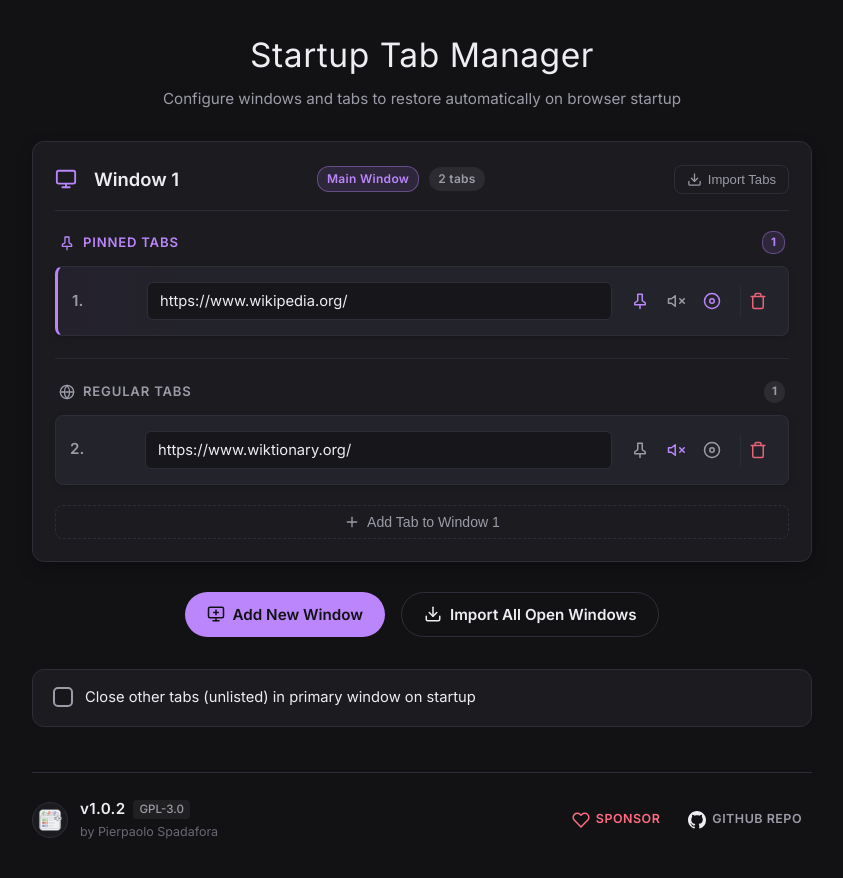
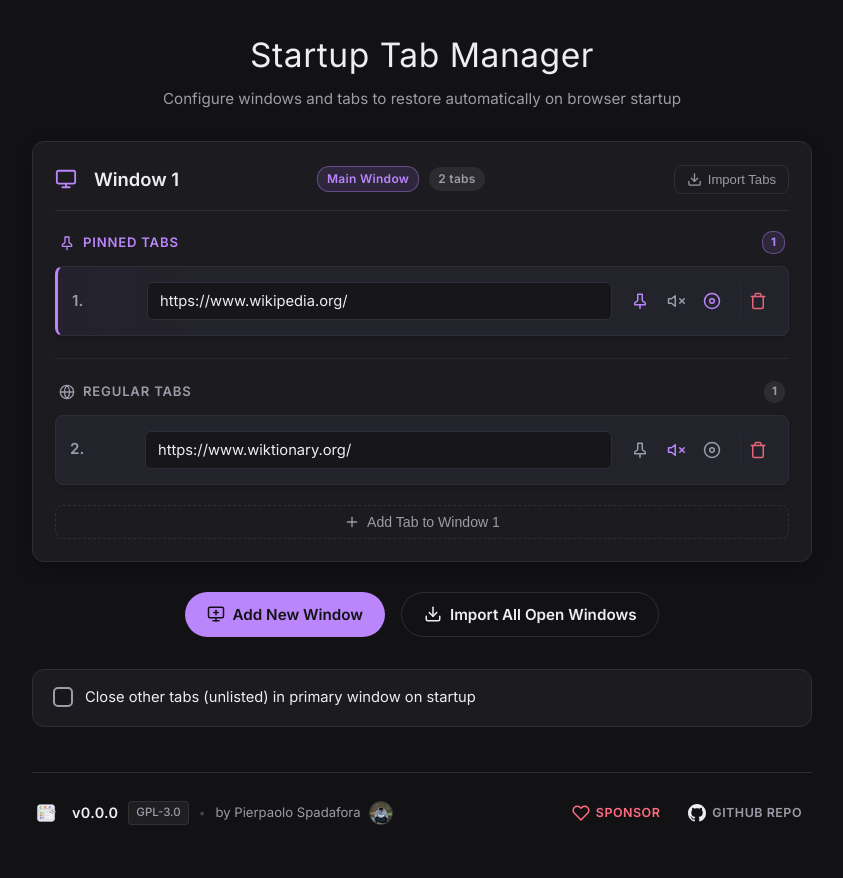
Before and after one commit to pierspad/startup-tab-manager, a browser extension: page options.html in a window 1280 px wide. Shown: the whole page, without its empty margins (218-1061 px from the left). Drawn offline with Linux system fonts and the light colour scheme.

Commit message:
feat: add author avatar, mozilla addon link, and single-line footer layout

```diff
--- a/options.css
+++ b/options.css
@@ -641,45 +641,96 @@ p.subtitle {
     gap: 12px;
 }
 
-.footer-avatar {
-    width: 36px;
-    height: 36px;
-    border-radius: 50%;
-    border: 1px solid var(--card-border);
-    background: var(--card-bg);
+.footer-addon-link {
+    display: flex;
+    align-items: center;
+    text-decoration: none;
+    transition: transform 0.15s ease;
 }
 
-.footer-info {
-    display: flex;
-    flex-direction: column;
-    gap: 2px;
+.footer-addon-link:hover {
+    transform: scale(1.08);
 }
 
-.footer-title-row {
+.footer-addon-icon {
+    width: 28px;
+    height: 28px;
+    border-radius: 6px;
+    display: block;
+}
+
+.footer-line {
     display: flex;
     align-items: center;
-    gap: 8px;
+    gap: 10px;
+    font-size: 0.85rem;
+    flex-wrap: wrap;
 }
 
 .footer-version {
-    font-size: 0.95rem;
+    font-size: 0.9rem;
     font-weight: 600;
     color: var(--text-primary);
     letter-spacing: 0.3px;
+    text-decoration: none;
+    transition: color 0.15s ease;
+}
+
+.footer-version:hover {
+    color: var(--accent);
 }
 
 .footer-badge {
     font-size: 0.72rem;
     color: var(--text-secondary);
     background: rgba(255, 255, 255, 0.06);
-    padding: 1px 6px;
+    padding: 2px 7px;
     border-radius: 4px;
     font-weight: 500;
+    text-decoration: none;
+    border: 1px solid rgba(255, 255, 255, 0.08);
+    transition: all 0.15s ease;
 }
 
-.footer-author {
-    font-size: 0.78rem;
+.footer-badge:hover {
+    color: var(--accent);
+    border-color: rgba(255, 255, 255, 0.2);
+    background: rgba(255, 255, 255, 0.1);
+}
+
+.footer-separator {
     color: var(--text-muted);
+    opacity: 0.6;
+    font-size: 0.75rem;
+}
+
+.footer-author-link {
+    display: inline-flex;
+    align-items: center;
+    gap: 8px;
+    text-decoration: none;
+    color: var(--text-secondary);
+    font-size: 0.82rem;
+    transition: color 0.15s ease;
+}
+
+.footer-author-link:hover {
+    color: var(--text-primary);
+}
+
+.footer-propic {
+    width: 24px;
+    height: 24px;
+    border-radius: 50%;
+    border: 1px solid rgba(255, 255, 255, 0.18);
+    object-fit: cover;
+    display: block;
+    transition: transform 0.15s ease, border-color 0.15s ease;
+}
+
+.footer-author-link:hover .footer-propic {
+    transform: scale(1.1);
+    border-color: var(--accent);
 }
 
 .footer-right {
--- a/options.html
+++ b/options.html
@@ -54,13 +54,17 @@
 
         <footer class="app-footer">
             <div class="footer-left">
-                <img src="icons/icon-48.png" alt="Startup Tab Manager Logo" class="footer-avatar">
-                <div class="footer-info">
-                    <div class="footer-title-row">
-                        <span class="footer-version">v1.0.2</span>
-                        <span class="footer-badge">GPL-3.0</span>
-                    </div>
-                    <div class="footer-author">by Pierpaolo Spadafora</div>
+                <a href="https://addons.mozilla.org/it/firefox/addon/startup-tab-manager/" target="_blank" rel="noopener noreferrer" class="footer-addon-link" title="Startup Tab Manager on Firefox Add-ons">
+                    <img src="icons/icon-48.png" alt="Startup Tab Manager" class="footer-addon-icon">
+                </a>
+                <div class="footer-line">
+                    <a href="https://github.com/pierspad/startup-tab-manager/releases" target="_blank" rel="noopener noreferrer" class="footer-version" title="View Releases on GitHub">v1.0.2</a>
+                    <a href="https://github.com/pierspad/startup-tab-manager/blob/main/docs/LICENSE" target="_blank" rel="noopener noreferrer" class="footer-badge" title="View GPL-3.0 License">GPL-3.0</a>
+                    <span class="footer-separator">•</span>
+                    <a href="https://pierspad.com" target="_blank" rel="noopener noreferrer" class="footer-author-link" title="Visit pierspad.com">
+                        <span>by Pierpaolo Spadafora</span>
+                        <img src="icons/avatar.png" alt="Pierpaolo Spadafora" class="footer-propic">
+                    </a>
                 </div>
             </div>
             <div class="footer-right">
--- a/options.js
+++ b/options.js
@@ -105,6 +105,18 @@ async function init() {
     });
 
     importAllBtn.addEventListener('click', importAllWindows);
+
+    try {
+        const manifest = (typeof browser !== 'undefined' && browser.runtime && browser.runtime.getManifest)
+            ? browser.runtime.getManifest()
+            : null;
+        if (manifest && manifest.version) {
+            const versionEl = document.querySelector('.footer-version');
+            if (versionEl) {
+                versionEl.textContent = `v${manifest.version}`;
+            }
+        }
+    } catch (e) {}
 
     render();
 }
```
Also changed, not shown: scripts/update-version.js (+11 -2 lines), web-ext-config.cjs (+11 -0 lines), icons/avatar.png (added).
